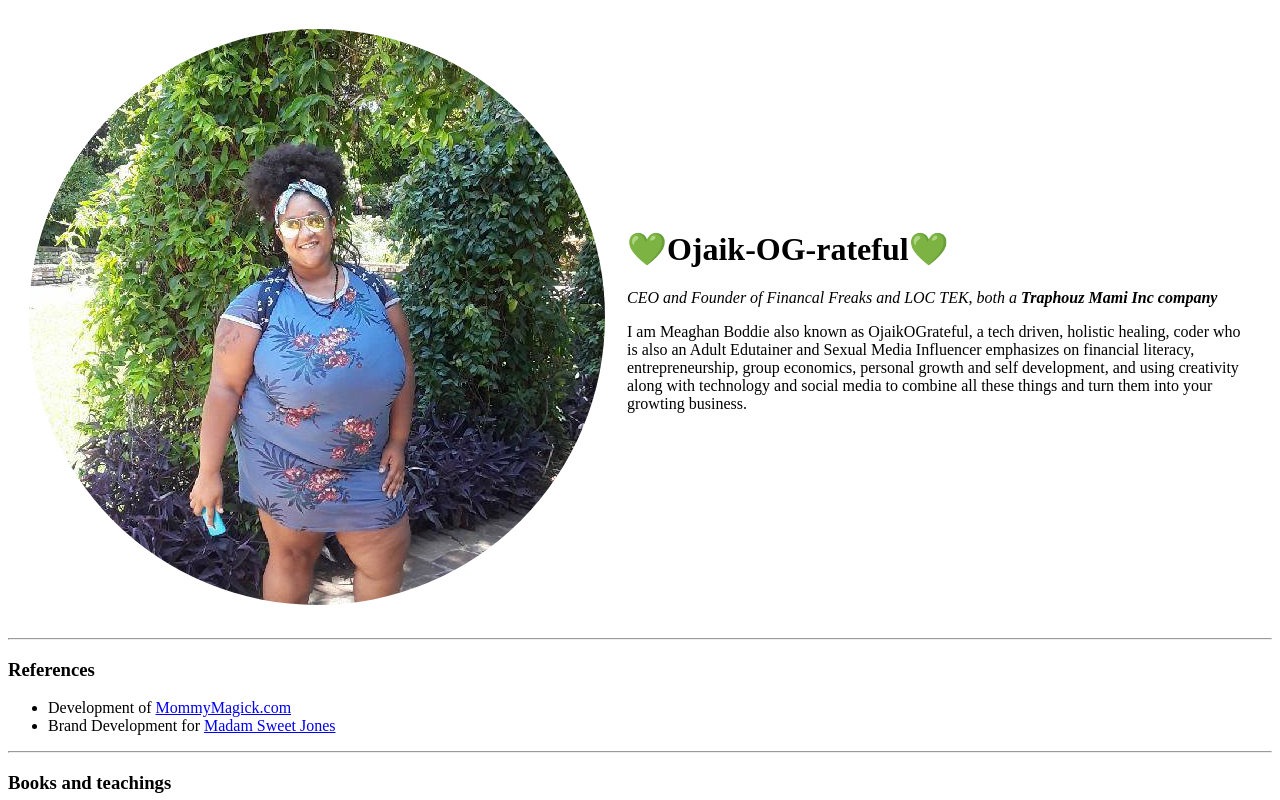
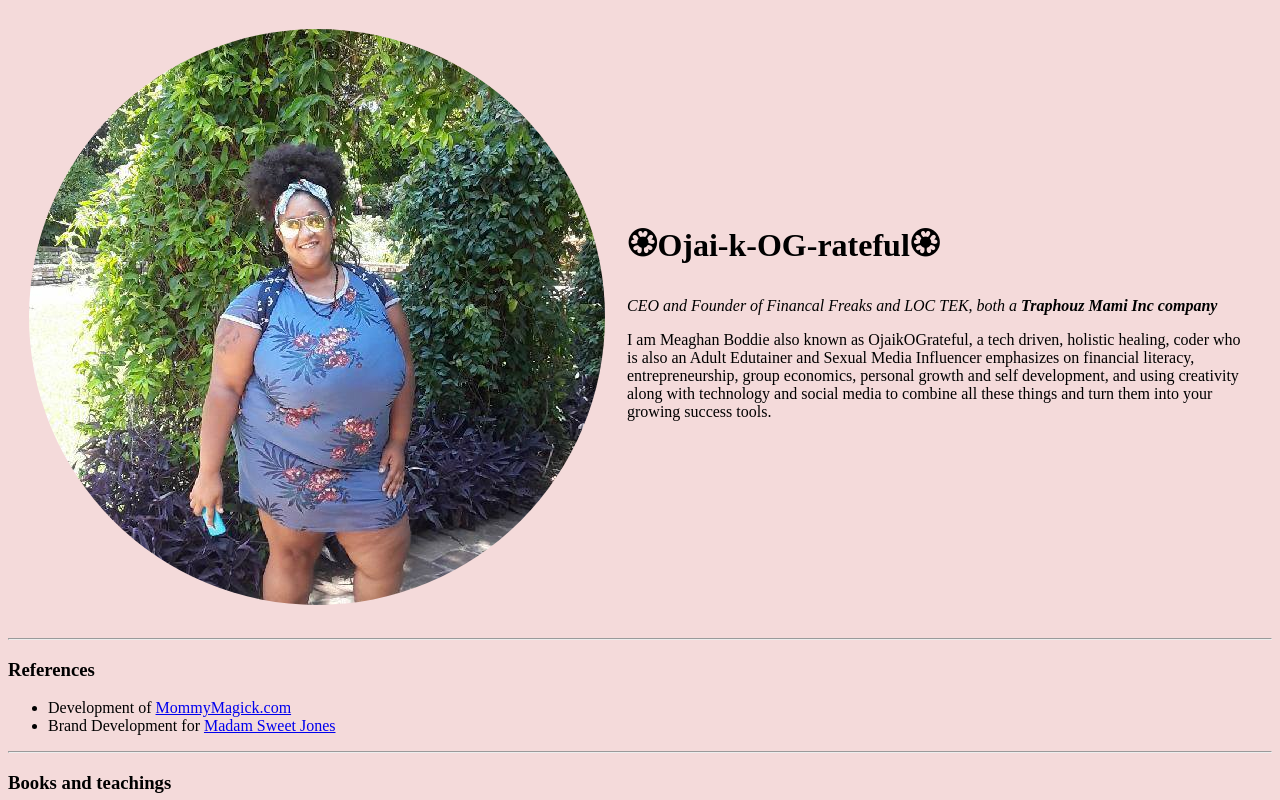
Before and after one commit to Meaghan-Boddie/OG, a plain HTML site: page index.html in a window 1280 px wide. Shown: the top 800 px of the page. Drawn offline with Linux system fonts and the light colour scheme.

Commit message:
Correct errors and update page

```diff
--- a/index.html
+++ b/index.html
@@ -6,17 +6,17 @@
   <title>♡OjaikOGrateful</title>
 </head>
 
-<body>
+<body style="background-color: #f4dada;">
   <table cellspacing="20">
     <tr>
       <td><img src="MeaghanBoddie.png" alt="black female coder texas meaghan boddie"></td>
       <td>
-        <h1>💚Ojaik-OG-rateful💚</h1>
+        <h1>🏵Ojai-k-OG-rateful🏵</h1>
         <p><em>CEO and Founder of Financal Freaks and LOC TEK, both a <strong>Traphouz Mami Inc company</strong></em></p>
 
         <p>I am Meaghan Boddie also known as OjaikOGrateful, a tech driven, holistic healing, coder who is also an Adult Edutainer and Sexual Media Influencer emphasizes on financial literacy, entrepreneurship, group economics, personal growth and
           self
-          development, and using creativity along with technology and social media to combine all these things and turn them into your growting business. </p>
+          development, and using creativity along with technology and social media to combine all these things and turn them into your growing success tools. </p>
       </td>
     </tr>
   </table>
```
